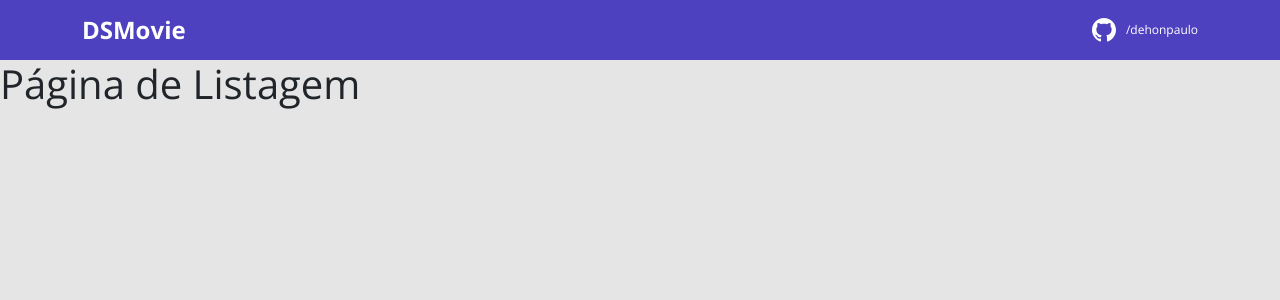
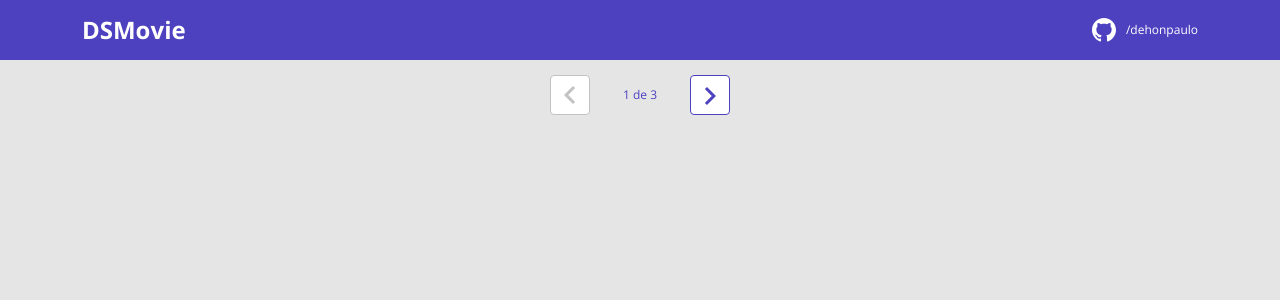
Before and after one commit to dehonpaulo/dsmovie, a React (Create React App) app in the folder frontend/: page / in a window 1280 px wide. Shown: the top 300 px of the page. Built offline with nearby package versions, Linux system fonts and the light colour scheme.

Commit message:
Pagination layout

```diff
--- /dev/null
+++ b/frontend/src/components/Pagination/Pagination.css
@@ -0,0 +1,53 @@
+.dsmovie-pagination-container {
+    padding: 15px 0;
+    display: flex;
+    justify-content: center;
+    align-items: center;
+}
+
+.dsmovie-pagination-box {
+    width: 180px;
+    display: flex;
+    justify-content: space-between;
+    align-items: center;
+}
+
+.dsmovie-pagination-box form {
+    width: 100%;
+    display: flex;
+}
+
+.dsmovie-pagination-button {
+    width: 40px;
+    height: 40px;
+    border-radius: 4px;
+    background-color: #fff;
+    display: flex;
+    justify-content: center;
+    align-items: center;
+    border: 1px solid var(--color-primary);
+    cursor: pointer;
+}
+
+.dsmovie-pagination-button svg {
+    filter: brightness(0) saturate(100%) invert(26%) sepia(19%) saturate(7395%) hue-rotate(234deg) brightness(89%) contrast(92%);
+}
+
+.dsmovie-pagination-button:disabled {
+    border: 1px solid #c2c2c2;
+    cursor: unset;
+}
+
+.dsmovie-pagination-button:disabled svg {
+    filter: none;
+}
+
+.dsmovie-pagination-container p {
+    margin: 0;
+    font-size: 12px;
+    color: var(--color-primary);
+}
+
+.dsmovie-flip-horizontal {
+    transform: rotate(180deg);
+}
--- /dev/null
+++ b/frontend/src/components/Pagination/Pagination.js
@@ -0,0 +1,20 @@
+import "./Pagination.css";
+import {ReactComponent as Arrow} from "../../assets/img/arrow.svg"
+
+const Pagination = () => {
+  return (
+    <div className="dsmovie-pagination-container">
+      <div className="dsmovie-pagination-box">
+        <button className="dsmovie-pagination-button" disabled={true}>
+          <Arrow />
+        </button>
+        <p>{`${1} de ${3}`}</p>
+        <button className="dsmovie-pagination-button" disabled={false}>
+          <Arrow className="dsmovie-flip-horizontal" />
+        </button>
+      </div>
+    </div>
+  );
+};
+
+export default Pagination;
--- a/frontend/src/pages/Listing/Listing.js
+++ b/frontend/src/pages/Listing/Listing.js
@@ -1,6 +1,8 @@
+import Pagination from "../../components/Pagination/Pagination"
+
 const Listing = () => {
     return (
-        <h1>Página de Listagem</h1>
+        <Pagination />
     )
 }
 
```
Also changed, not shown: frontend/src/assets/img/arrow.svg (added).
